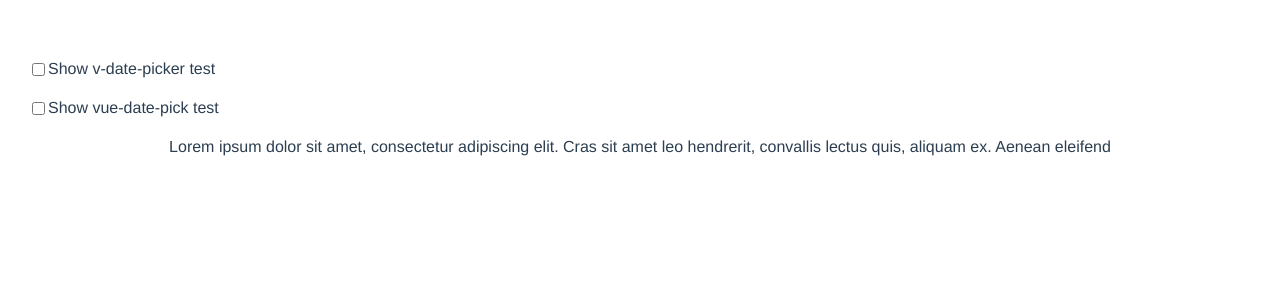
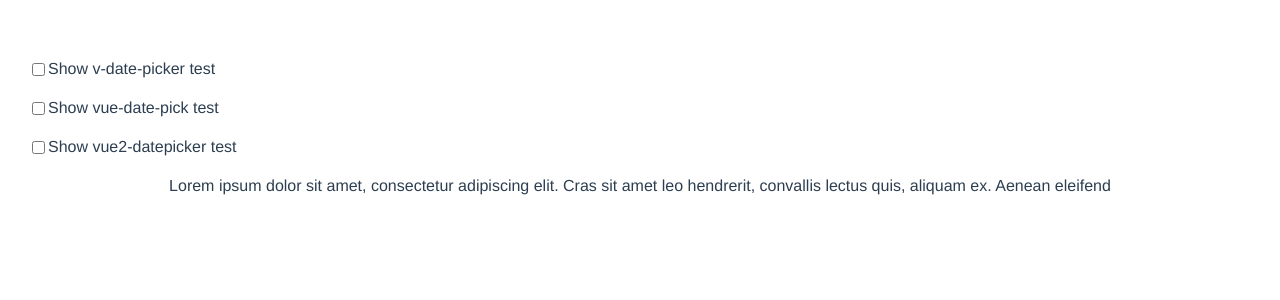
Before and after one commit to jihoon-ernesto/vue-datepicker-test, a Vue app: page / in a window 1280 px wide. Shown: the top 300 px of the page. Built offline with nearby package versions, Linux system fonts and the light colour scheme.

Commit message:
Intro vue2-datepicker
- https://github.com/mengxiong10/vue2-datepicker
- so far, so good.

```diff
--- a/package.json
+++ b/package.json
@@ -15,7 +15,8 @@
     "vue": "^2.6.11",
     "vue-ctk-date-time-picker": "^2.4.0",
     "vue-date-pick": "^1.2.1",
-    "vue-functional-calendar": "^2.8.61"
+    "vue-functional-calendar": "^2.8.61",
+    "vue2-datepicker": "^3.4.1"
   },
   "devDependencies": {
     "@vue/cli-plugin-babel": "~4.2.0",
--- a/src/App.vue
+++ b/src/App.vue
@@ -13,6 +13,12 @@
     </div>
     <date-pick-test v-show='showDatePick'/>
 
+    <div class='checker'>
+      <input type='checkbox' id='show-vue2-datepicker' v-model='showVue2Datepicker'/>
+      <label for='show-vue2-datepicker'>Show vue2-datepicker test</label>
+    </div>
+    <vue2-datepicker-test v-show='showVue2Datepicker'/>
+
     <p class='dummy-text'>
       Lorem ipsum dolor sit amet, consectetur adipiscing elit. Cras sit amet leo hendrerit,
       convallis lectus quis, aliquam ex. Aenean eleifend
@@ -23,17 +29,20 @@
 <script>
 import VCalDatePickerTest from './components/VCalDatePickerTest.vue';
 import DatePickTest from './components/DatePickTest.vue';
+import Vue2DatepickerTest from './components/Vue2DatepickerTest.vue';
 
 export default {
   name: 'App',
   components: {
     VCalDatePickerTest,
     DatePickTest,
+    Vue2DatepickerTest,
   },
   data() {
     return {
       showVDatePicker: false,
       showDatePick: false,
+      showVue2Datepicker: false,
     };
   },
 }
--- /dev/null
+++ b/src/components/Vue2DatePickerTest.vue
@@ -0,0 +1,27 @@
+<template>
+  <div>
+    <date-picker v-model="dateRange" range></date-picker>
+  </div>
+</template>
+
+<script>
+import DatePicker from 'vue2-datepicker';
+import 'vue2-datepicker/index.css';
+
+export default {
+  name: 'Vue2DatepickerTest',
+  props: {
+  },
+  components: {
+    DatePicker,
+  },
+  data() {
+    return {
+      dateRange: null,
+    };
+  }
+}
+</script>
+
+<style>
+</style>
```
Also changed, not shown: 1 other file (tests, documents, lock files or other folders).
